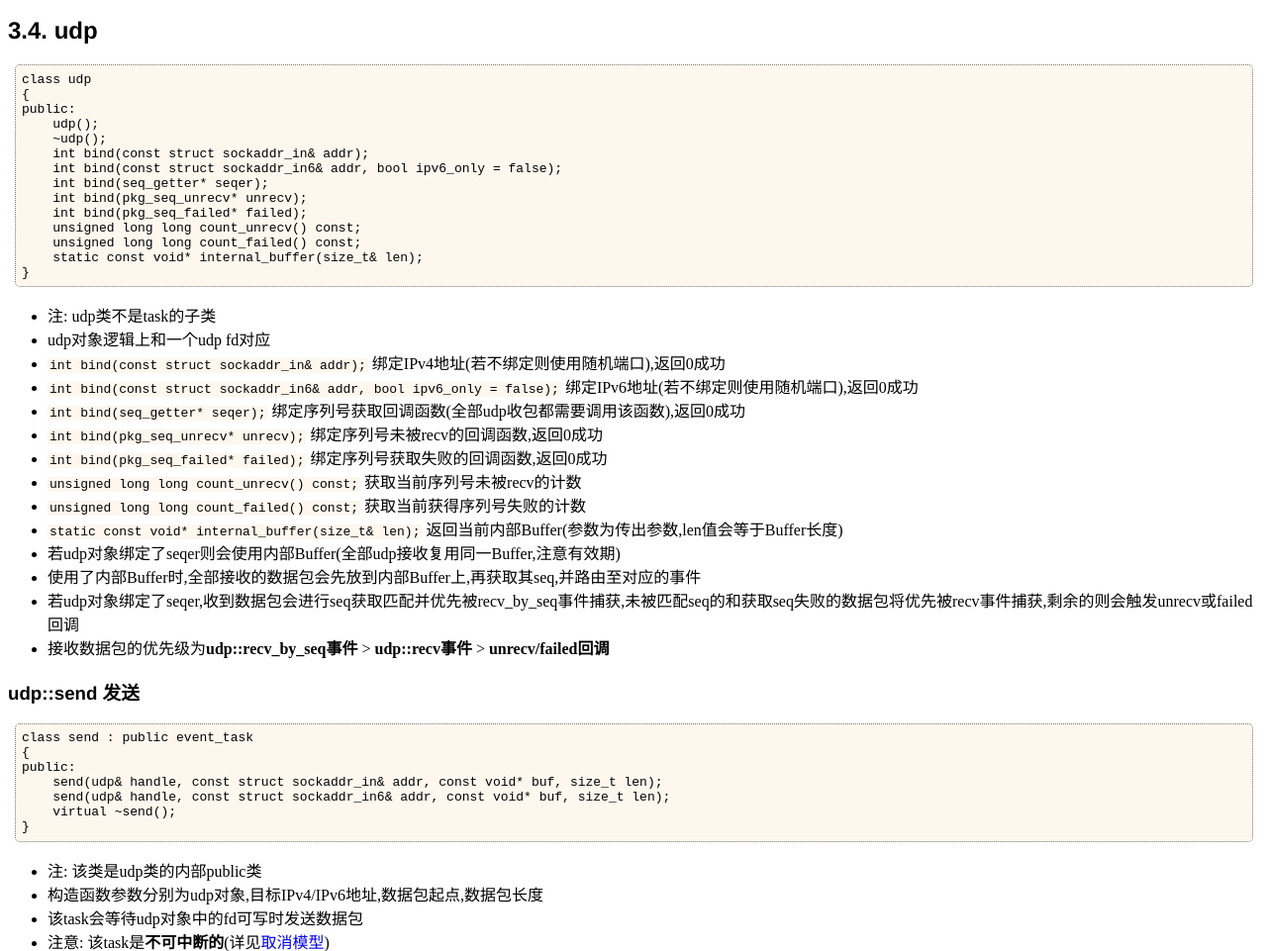
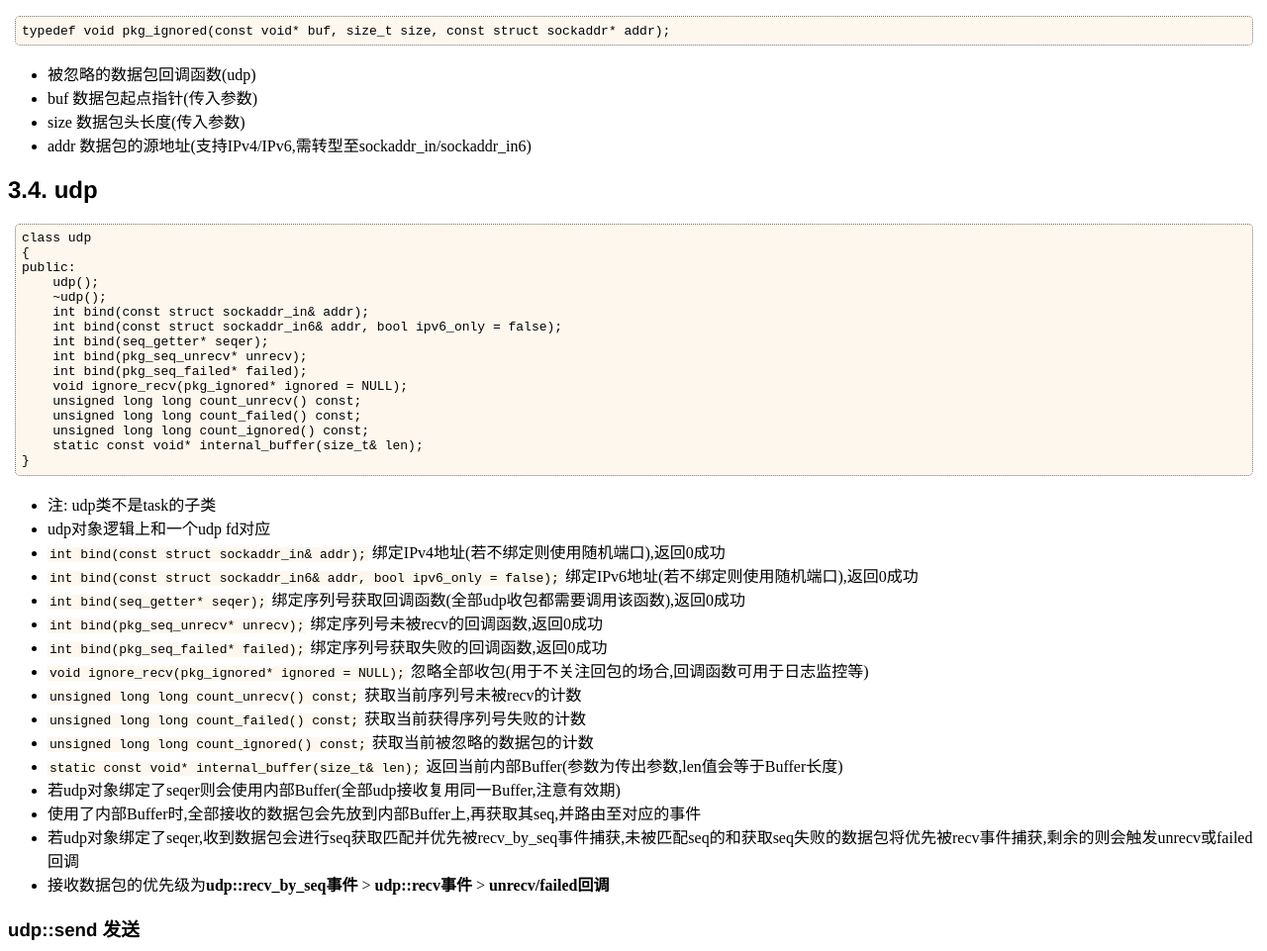
Before and after one commit to chishaxie/cocoflow, a plain HTML site: page docs/index.html in a window 1280 px wide. Shown: the part 6710-7671 px from the top of the page at 99% size. Drawn offline with Linux system fonts and the light colour scheme.

Commit message:
udp: add api for ignore all of recv

```diff
--- a/docs/index.html
+++ b/docs/index.html
@@ -324,8 +324,16 @@ public:
 <li>size 数据包头长度(传入参数)</li>
 <li>ret 获取seq失败时的返回码</li>
 </ul>
+<h3 id="section-20"></h3>
+<pre><code>typedef void pkg_ignored(const void* buf, size_t size, const struct sockaddr* addr);</code></pre>
+<ul>
+<li>被忽略的数据包回调函数(udp)</li>
+<li>buf 数据包起点指针(传入参数)</li>
+<li>size 数据包头长度(传入参数)</li>
+<li>addr 数据包的源地址(支持IPv4/IPv6,需转型至sockaddr_in/sockaddr_in6)</li>
+</ul>
 <h2 id="udp">3.4. udp</h2>
-<h3 id="section-20"></h3>
+<h3 id="section-21"></h3>
 <pre><code>class udp
 {
 public:
@@ -336,8 +344,10 @@ public:
     int bind(seq_getter* seqer);
     int bind(pkg_seq_unrecv* unrecv);
     int bind(pkg_seq_failed* failed);
+    void ignore_recv(pkg_ignored* ignored = NULL);
     unsigned long long count_unrecv() const;
     unsigned long long count_failed() const;
+    unsigned long long count_ignored() const;
     static const void* internal_buffer(size_t&amp; len);
 }</code></pre>
 <ul>
@@ -348,8 +358,10 @@ public:
 <li><code>int bind(seq_getter* seqer);</code> 绑定序列号获取回调函数(全部udp收包都需要调用该函数),返回0成功</li>
 <li><code>int bind(pkg_seq_unrecv* unrecv);</code> 绑定序列号未被recv的回调函数,返回0成功</li>
 <li><code>int bind(pkg_seq_failed* failed);</code> 绑定序列号获取失败的回调函数,返回0成功</li>
+<li><code>void ignore_recv(pkg_ignored* ignored = NULL);</code> 忽略全部收包(用于不关注回包的场合,回调函数可用于日志监控等)</li>
 <li><code>unsigned long long count_unrecv() const;</code> 获取当前序列号未被recv的计数</li>
 <li><code>unsigned long long count_failed() const;</code> 获取当前获得序列号失败的计数</li>
+<li><code>unsigned long long count_ignored() const;</code> 获取当前被忽略的数据包的计数</li>
 <li><code>static const void* internal_buffer(size_t&amp; len);</code> 返回当前内部Buffer(参数为传出参数,len值会等于Buffer长度)</li>
 <li>若udp对象绑定了seqer则会使用内部Buffer(全部udp接收复用同一Buffer,注意有效期)</li>
 <li>使用了内部Buffer时,全部接收的数据包会先放到内部Buffer上,再获取其seq,并路由至对应的事件</li>
@@ -580,31 +592,31 @@ public:
 <li>以下函数均在<strong>ccf</strong>命名空间内</li>
 <li>工具API为其它一些附加函数</li>
 </ul>
-<h3 id="section-21"></h3>
+<h3 id="section-22"></h3>
 <pre><code>struct sockaddr_in ip_to_addr(const char* ipv4, int port);</code></pre>
 <ul>
 <li>IPv4地址(字符串+整数)转sockaddr_in对象</li>
 <li>例如: struct sockaddr_in addr = ip_to_addr(&quot;127.0.0.1&quot;, 1337);</li>
 </ul>
-<h3 id="section-22"></h3>
+<h3 id="section-23"></h3>
 <pre><code>struct sockaddr_in6 ip_to_addr6(const char* ipv6, int port);</code></pre>
 <ul>
 <li>IPv6地址(字符串+整数)转sockaddr_in6对象</li>
 <li>例如: struct sockaddr_in6 addr = ip_to_addr6(&quot;::1&quot;, 1337);</li>
 </ul>
-<h3 id="section-23"></h3>
+<h3 id="section-24"></h3>
 <pre><code>std::string ip_to_str(const struct sockaddr_in &amp;addr);</code></pre>
 <ul>
 <li>IPv4地址sockaddr_in对象转std::string描述</li>
 <li>例如: ip_to_str(addr); //结果为&quot;127.0.0.1:1337&quot;</li>
 </ul>
-<h3 id="section-24"></h3>
+<h3 id="section-25"></h3>
 <pre><code>std::string ip_to_str(const struct sockaddr_in6&amp; addr);</code></pre>
 <ul>
 <li>IPv6地址sockaddr_in6对象转std::string描述</li>
 <li>例如: ip_to_str(addr); //结果为&quot;[::1]:1337&quot;</li>
 </ul>
-<h3 id="section-25"></h3>
+<h3 id="section-26"></h3>
 <pre><code>void set_debug(FILE* fp);</code></pre>
 <ul>
 <li>开启debug模式(全部运行态的切换日志会记录到fp中)</li>
@@ -643,7 +655,7 @@ public:
 <li><strong>特别注意</strong>：若用户在run()函数中申请了某资源,则需要在cancel()函数中释放掉(否则会造成资源泄露)</li>
 <li>这一保护过程和写出<strong>异常安全</strong>的代码是等价的,下面为Demo:</li>
 </ul>
-<h3 id="section-26"></h3>
+<h3 id="section-27"></h3>
 <pre><code>class my_task : public user_task
 {
 void *resources; //某资源
```
Also changed, not shown: 2 other files.
